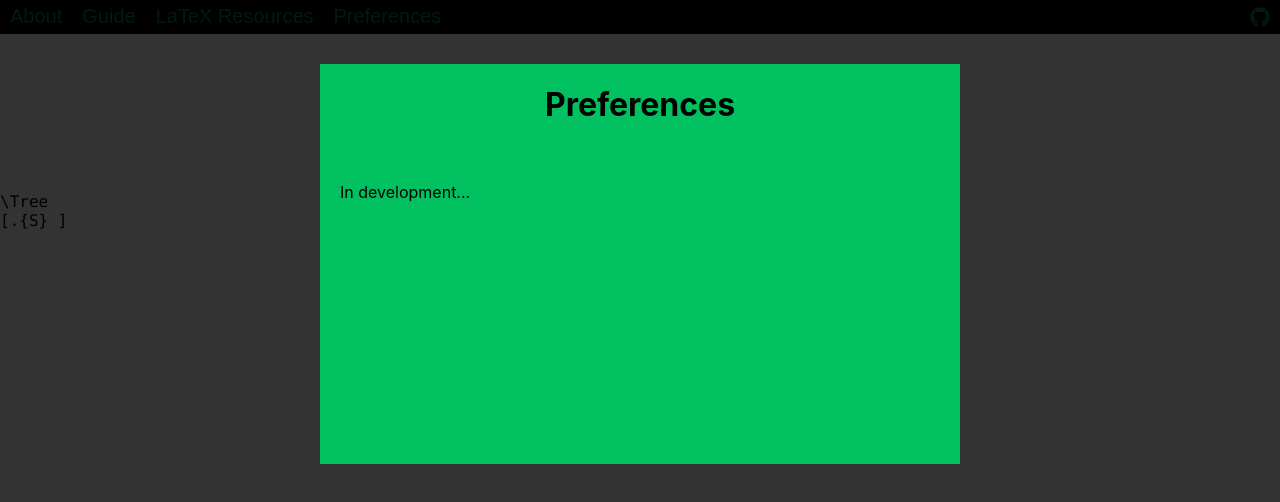
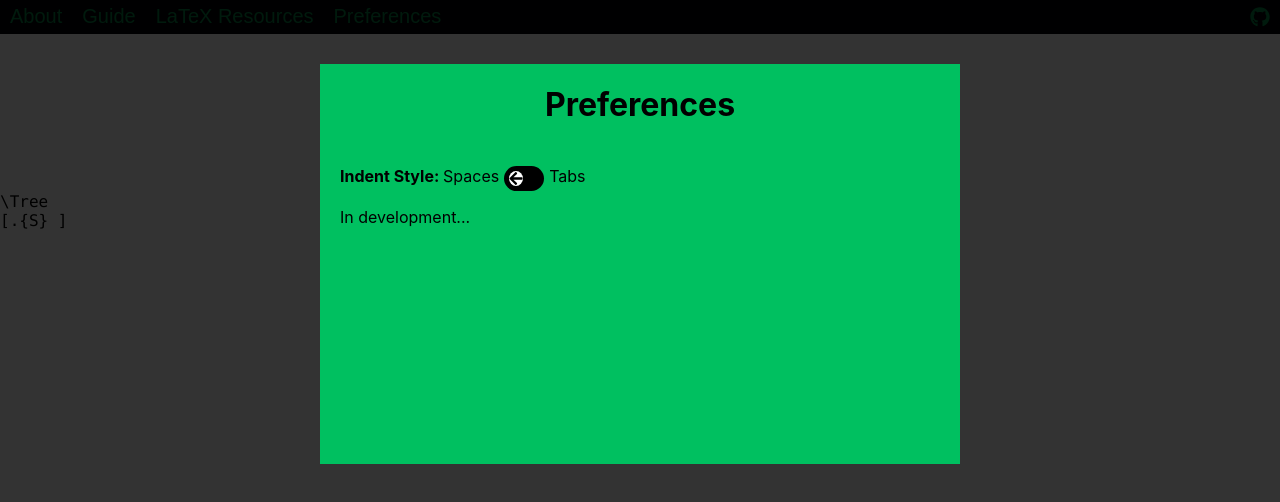
Before and after one commit to holdenout/tree2tex, a React (Create React App) app: page / in a window 1280 px wide. Both pictures are taken after a click on the button "Preferences". Shown: the top 502 px of the page. Built offline with nearby package versions, Linux system fonts and the light colour scheme.

Commit message:
Added toggle switch for tabs

```diff
--- /dev/null
+++ b/src/infoText/preferences.css
@@ -0,0 +1,49 @@
+.preference-title {
+  font-weight: bold;
+}
+
+.toggle-switch-container {
+  font-weight: normal;
+}
+
+.toggle-switch {
+  position: relative;
+  display: inline-block;
+  margin-left: 5px;
+  margin-right: 5px;
+  width: 40px;
+  height: 25px;
+}
+
+.toggle-switch input {
+  opacity: 0;
+  width: 0;
+  height: 0;
+}
+
+.toggle {
+  position: absolute;
+  top: 0;
+  bottom: 0;
+  left: 0;
+  right: 0;
+  background-color: black;
+  cursor: pointer;
+  border-radius: 25px;
+}
+
+.toggle-control {
+  position: absolute;
+  content: "";
+  height: 15px;
+  width: 15px;
+  top: 5px;
+  left: 5px;
+  background-color: white;
+  border-radius: 50%;
+  transition: .5s;
+}
+
+input:checked + .toggle>.toggle-control {
+  transform: translateX(15px) rotate(0.5turn);
+}
--- a/src/infoText/preferences.jsx
+++ b/src/infoText/preferences.jsx
@@ -1,9 +1,29 @@
 import React from "react";
+import {FontAwesomeIcon} from "@fortawesome/react-fontawesome";
+import {faArrowLeft} from "@fortawesome/free-solid-svg-icons";
+import "./preferences.css";
+
+const ToggleSwitch = props => {
+  return (
+    <span className="toggle-switch-container">
+      {props.left}
+      <label className="toggle-switch">
+        <input type="checkbox" />
+        <span  className="toggle">
+          <FontAwesomeIcon className="toggle-control" icon={faArrowLeft} />
+        </span>
+      </label>
+      {props.right}
+    </span>
+  );
+}
 
 export const preferences = (
   <div>
     <h1>Preferences</h1>
     <div className="content">
+      <span className="preference-title">Indent Style: </span>
+      <ToggleSwitch left="Spaces" right="Tabs" />
       <p>In development...</p>
     </div>
   </div>
```
